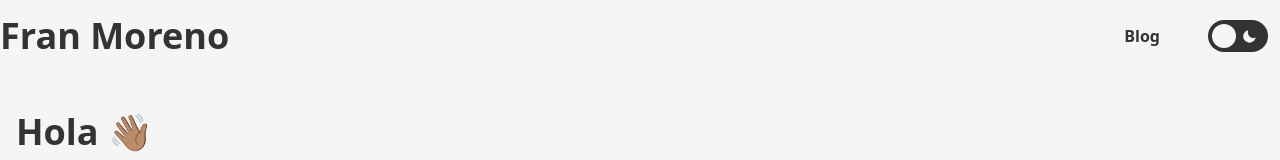
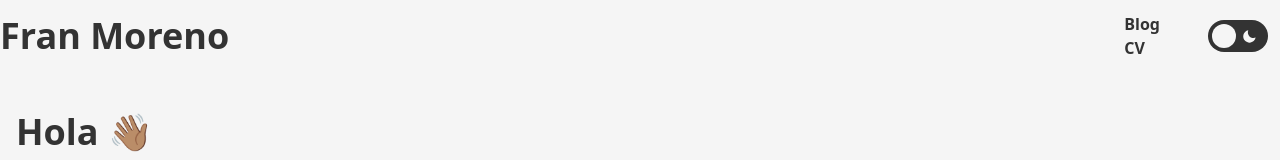
Before and after one commit to siner/astro.franmoreno, an Astro site: page / in a window 1280 px wide. Shown: the top 160 px of the page. Built offline with nearby package versions, Linux system fonts and the light colour scheme; Astro itself is replaced by a stand-in of ours.

Commit message:
Añadido link a CV

```diff
--- a/src/components/header.astro
+++ b/src/components/header.astro
@@ -9,6 +9,7 @@ import SwitchDark from './elements/switchDark'
   <div class="flex justify-between items-center gap-10">
     <ul>
       <li><a class="font-bold hover:underline" href="/blog">Blog</a></li>
+      <li><a class="font-bold hover:underline" href="https://cv.franmoreno.com" target="_blank">CV</a></li>
     </ul>
     <div class="w-20">
       <SwitchDark client:only="react" />
```
